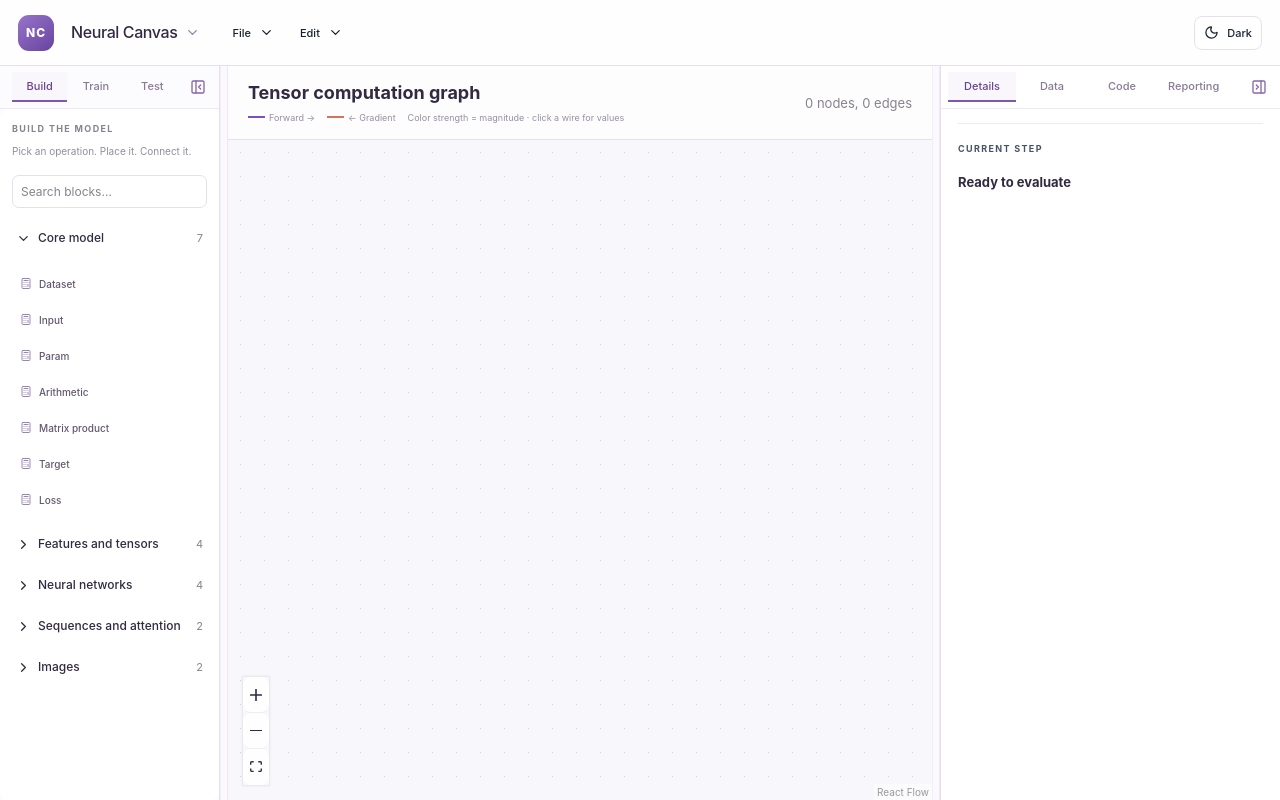
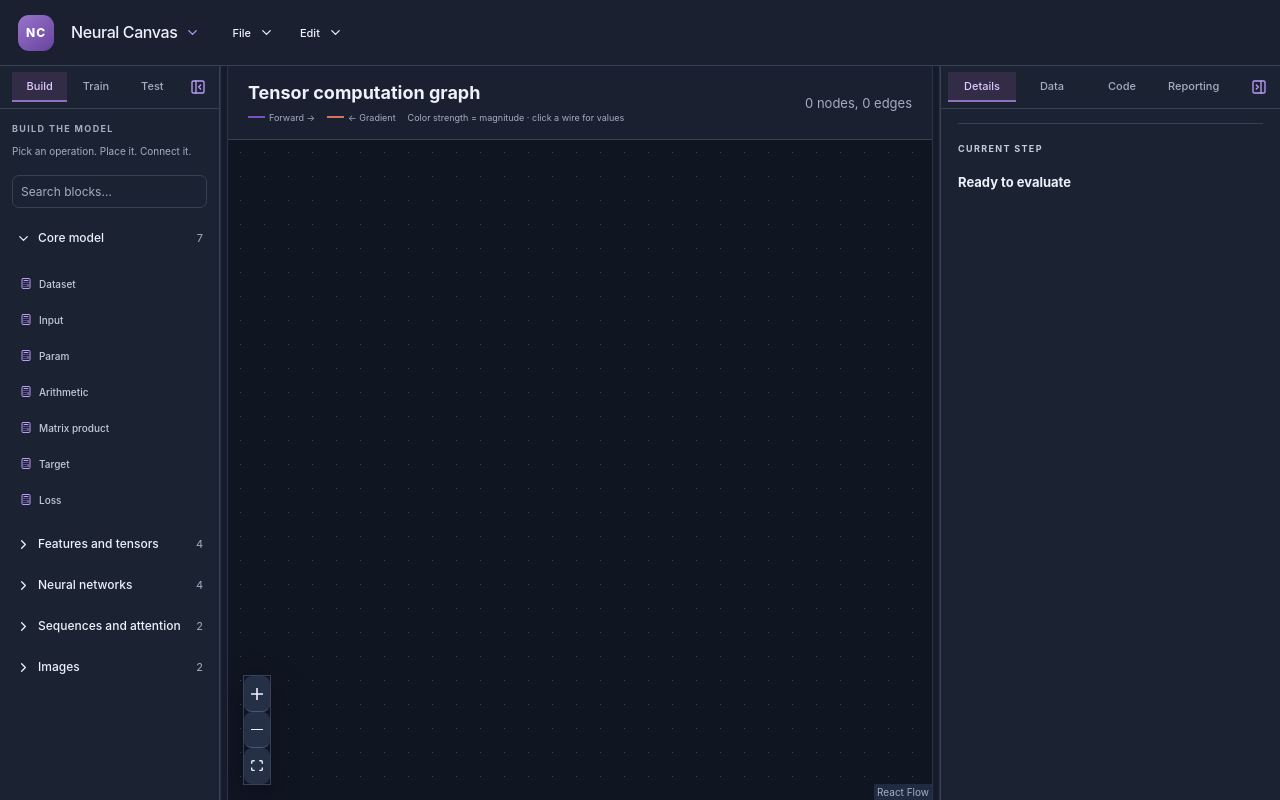
Before and after one commit to davbachman/BackpropBuilder, a React (Vite) app: page / in a window 1280 px wide. Built offline with nearby package versions, Linux system fonts and the light colour scheme.

Commit message:
Make dark mode the only appearance

```diff
--- a/index.html
+++ b/index.html
@@ -2,6 +2,7 @@
 <html lang="en">
   <head>
     <meta charset="UTF-8" />
+    <meta name="color-scheme" content="dark" />
     <link rel="icon" type="image/svg+xml" href="/favicon.svg" />
     <meta name="viewport" content="width=device-width, initial-scale=1.0" />
     <meta name="description" content="Open a neuron, follow attention, and explore a working miniature transformer. A visual teaching studio for neural networks." />
--- a/src/App.css
+++ b/src/App.css
@@ -63,10 +63,6 @@
   font-size: 13px;
   font-weight: 800;
   white-space: nowrap;
-}
-
-.theme-toggle {
-  margin-left: auto;
 }
 
 .topbar-menu {
--- a/src/App.tsx
+++ b/src/App.tsx
@@ -25,8 +25,6 @@ import {
   Play,
   RotateCcw,
   Shuffle,
-  Moon,
-  Sun,
   StepForward,
   Upload,
   Undo2,
@@ -165,14 +163,6 @@ interface AppProps {
 function App({
   initialGraph,
 }: AppProps = {}): ReactElement {
-  const [theme, setTheme] = useState<'light' | 'dark'>(() => {
-    try { return (localStorage.getItem('neural-canvas-theme') ?? localStorage.getItem('backprop-builder-theme')) === 'dark' ? 'dark' : 'light' }
-    catch { return 'light' }
-  })
-  useEffect(() => {
-    try { localStorage.setItem('neural-canvas-theme', theme) }
-    catch { /* Theme preference is optional when storage is unavailable. */ }
-  }, [theme])
   const [graph, setGraph] = useState<GraphModel>(
     () => safeForward(initialGraph ?? createEmptyGraph()).graph,
   )
@@ -1430,7 +1420,7 @@ function App({
 
   return (
     <main
-      className={`app-shell workspace-split unified-studio ${theme === 'dark' ? 'theme-dark' : ''} ${inspectorOpen ? 'inspector-open' : ''} ${paletteOpen ? 'palette-open' : ''} ${leftOpen ? '' : 'left-collapsed'} ${rightOpen ? '' : 'right-collapsed'}`}
+      className={`app-shell workspace-split unified-studio theme-dark ${inspectorOpen ? 'inspector-open' : ''} ${paletteOpen ? 'palette-open' : ''} ${leftOpen ? '' : 'left-collapsed'} ${rightOpen ? '' : 'right-collapsed'}`}
       style={{ '--left-size': leftOpen ? `${leftWidth}px` : '42px', '--right-size': rightOpen ? `${rightWidth}px` : '42px' } as CSSProperties}
     >
       <header className="top-bar">
@@ -1563,17 +1553,6 @@ function App({
               </div>
             ) : null}
           </div>
-          <button
-            type="button"
-            className="topbar-button theme-toggle"
-            aria-label={theme === 'dark' ? 'Use light theme' : 'Use dark theme'}
-            aria-pressed={theme === 'dark'}
-            title={theme === 'dark' ? 'Use light theme' : 'Use dark theme'}
-            onClick={() => setTheme(value => value === 'dark' ? 'light' : 'dark')}
-          >
-            {theme === 'dark' ? <Sun size={15} aria-hidden="true" /> : <Moon size={15} aria-hidden="true" />}
-            <span>{theme === 'dark' ? 'Light' : 'Dark'}</span>
-          </button>
           <input
             ref={importInputRef}
             type="file"
--- a/src/darkTheme.css
+++ b/src/darkTheme.css
@@ -1,4 +1,4 @@
-/* The theme lives on the workspace so switching never changes model data. */
+/* Dark appearance is the only workspace theme. */
 .app-shell.theme-dark {
   color-scheme: dark;
   --page-bg: #101522;
@@ -86,8 +86,6 @@
 .theme-dark .brand-menu-button:hover:not(:disabled),
 .theme-dark .brand-menu-button[aria-expanded="true"] { color: #decaff; background: #332b48; }
 .theme-dark.unified-studio .topbar-menu-trigger:hover:not(:disabled) { background: transparent; border-color: transparent; color: var(--accent); }
-.theme-dark .theme-toggle { color: var(--accent); }
-.theme-dark .theme-toggle[aria-pressed="true"] { background: var(--accent-soft); }
 .theme-dark .topbar-menu-panel { background: #232a3b; }
 .theme-dark .topbar-menu-panel button:hover:not(:disabled),
 .theme-dark .topbar-menu-panel a:hover { background: #393052; }
--- a/src/index.css
+++ b/src/index.css
@@ -1,27 +1,28 @@
 :root {
   --font-sans: Inter, ui-sans-serif, system-ui, -apple-system, BlinkMacSystemFont, "Segoe UI", sans-serif;
   --font-mono: "SFMono-Regular", Consolas, "Liberation Mono", monospace;
-  --page-bg: #f7f8fb;
-  --panel-bg: #ffffff;
-  --panel-soft: #f0f4f8;
-  --text: #18212f;
-  --muted: #667085;
-  --muted-strong: #475467;
-  --border: #d9e2ec;
-  --grid-dot: #bac7d5;
-  --shadow: 0 18px 45px rgba(24, 33, 47, 0.12);
-  --accent: #2563eb;
-  --accent-soft: #dbeafe;
-  --forward: #0f766e;
-  --forward-soft: #ccfbf1;
-  --backward: #c2410c;
-  --backward-soft: #ffedd5;
-  --update: #7c3aed;
-  --update-soft: #ede9fe;
-  --loss: #b91c1c;
-  --loss-soft: #fee2e2;
-  --trainable: #0369a1;
-  --target: #4d7c0f;
+  color-scheme: dark;
+  --page-bg: #101522;
+  --panel-bg: #1b2232;
+  --panel-soft: #242e42;
+  --text: #edf1fb;
+  --muted: #a4aec2;
+  --muted-strong: #c4ccdb;
+  --border: #364156;
+  --grid-dot: #4d5a70;
+  --shadow: 0 18px 48px #05091485;
+  --accent: #bc9bfa;
+  --accent-soft: #393052;
+  --forward: #60d9c3;
+  --forward-soft: #1f4547;
+  --backward: #ff9d83;
+  --backward-soft: #52382f;
+  --update: #c2a5ff;
+  --update-soft: #392f53;
+  --loss: #ff9b9b;
+  --loss-soft: #4a303c;
+  --trainable: #89c6f7;
+  --target: #b9d97a;
   color: var(--text);
   background: var(--page-bg);
   font-family: var(--font-sans);
```
